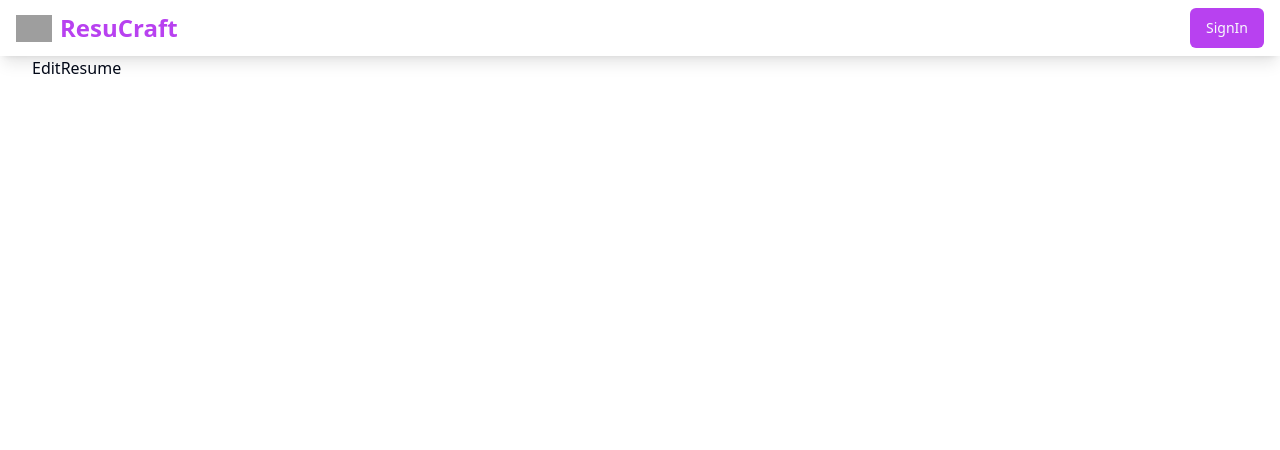
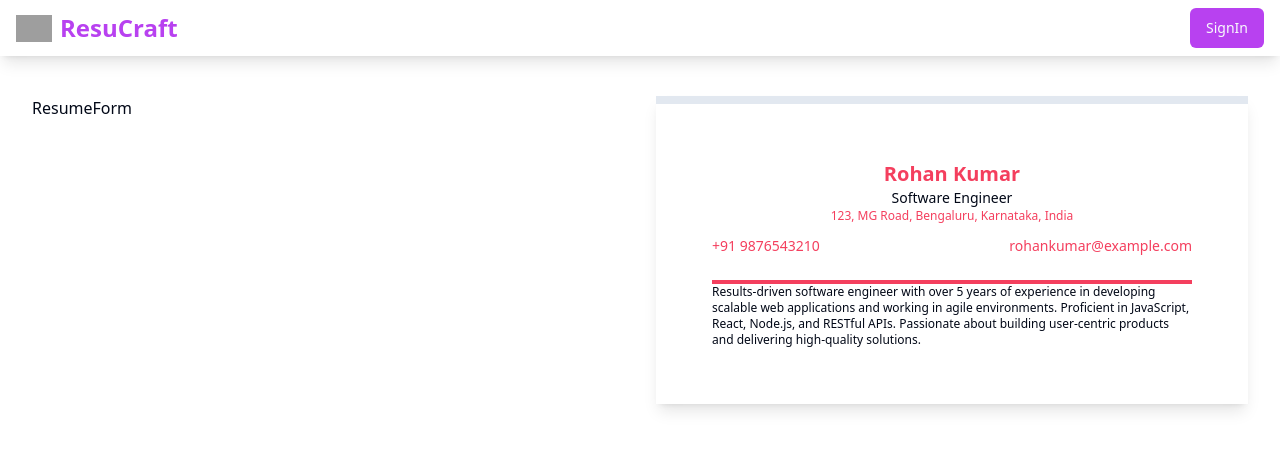
Before and after one commit to dhirajaryaa/AI-Resume-Builder, a React (Vite) app: page /dashboard/resume/1/edit in a window 1280 px wide. Shown: the top 450 px of the page. Built offline with nearby package versions, Linux system fonts and the light colour scheme; no server answers; grey boxes are pictures that could not be loaded.

Commit message:
style: resume preview section & personal details done

```diff
--- a/src/components/custom/Header.jsx
+++ b/src/components/custom/Header.jsx
@@ -1,10 +1,9 @@
 import { Button } from "../ui/button";
-import { Link, useLocation } from "react-router-dom";
+import { Link } from "react-router-dom";
 import { UserProfile } from "../index";
 import useUser from "@/hooks/useUser";
 
 const Header = () => {
-  const location = useLocation();
   const { user } = useUser();
 
   return (
@@ -17,7 +16,7 @@ const Header = () => {
         </span>
       </Link>
       {/* signin  */}
-      {user && location.pathname !== "/" ? (
+      {user ? (
         <UserProfile user={user} />
       ) : (
         <Link to={"/auth/signin"}>
--- /dev/null
+++ b/src/components/custom/resumeform/ResumeForm.jsx
@@ -0,0 +1,9 @@
+import React from 'react'
+
+const ResumeForm = () => {
+  return (
+    <div>ResumeForm</div>
+  )
+}
+
+export default ResumeForm
--- /dev/null
+++ b/src/components/custom/resumepreview/ResumePreview.jsx
@@ -0,0 +1,23 @@
+import React from 'react'
+import { resumeData } from '@/data/dummyResume'
+import { PersonalDetails, Summary } from './components'
+const ResumePreview = () => {
+  return (
+    <section className={`shadow-lg h-full p-14 border-t-8 border-[${resumeData.themeColor}]`} >
+     {/* personalDetails  */}
+      <PersonalDetails  resumeData={resumeData}/>
+
+     {/* summary */}
+    <Summary summary={resumeData.summary}/>
+     {/* education */}
+
+     {/* workExperience */}
+
+     {/* skills */}
+
+
+    </section>
+  )
+}
+
+export default ResumePreview
--- /dev/null
+++ b/src/components/custom/resumepreview/components/PersonalDetails.jsx
@@ -0,0 +1,34 @@
+import React from "react";
+
+const PersonalDetails = ({ resumeData }) => {
+  const { firstName, lastName, email, phone, address, jobRole } =
+    resumeData.personalDetails;
+  return (
+    <div>
+      <h2
+        className={`text-xl font-bold text-center`}
+        style={{ color: resumeData.themeColor }}
+      >
+        {firstName} {lastName}
+      </h2>
+      <h2 className={`text-sm font-medium text-center`}>{jobRole}</h2>
+      <h2
+        className="font-medium text-xs text-center"
+        style={{ color: resumeData.themeColor }}
+      >
+        {address}
+      </h2>
+      <div
+        className="flex items-center justify-between pt-3"
+        style={{ color: resumeData.themeColor }}
+      >
+        <h3 className="font-medium text-sm">{phone}</h3>
+        <h3 className="font-medium text-sm">{email}</h3>
+      </div>
+      <hr className='border-[2px] mt-6' style={{ borderColor: resumeData.themeColor }}/>
+    </div>
+
+  );
+};
+
+export default PersonalDetails;
--- /dev/null
+++ b/src/components/custom/resumepreview/components/Summary.jsx
@@ -0,0 +1,11 @@
+import React from 'react'
+
+const Summary = ({summary}) => {
+  return (
+    <div className='text-xs '>
+      {summary}
+    </div>
+  )
+}
+
+export default Summary
--- /dev/null
+++ b/src/components/custom/resumepreview/components/index.js
@@ -0,0 +1,3 @@
+import PersonalDetails from "./PersonalDetails";
+import Summary from "./Summary";
+export {PersonalDetails,Summary}
--- a/src/components/index.js
+++ b/src/components/index.js
@@ -2,4 +2,6 @@ import Header from "./custom/Header";
 import UserProfile from "./custom/UserProfile";
 import AddNewResume from "./custom/AddNewResume";
 import ResumeCard from "./custom/ResumeCard";
-export { Header , UserProfile, AddNewResume,ResumeCard};
+import ResumeForm from "./custom/resumeform/ResumeForm";
+import ResumePreview from "./custom/resumepreview/ResumePreview";
+export { Header , UserProfile, AddNewResume,ResumeCard,ResumeForm,ResumePreview};
--- /dev/null
+++ b/src/data/dummyResume.js
@@ -0,0 +1,98 @@
+export const resumeData = {
+  personalDetails: {
+    firstName: "Rohan",
+    lastName: "Kumar",
+    jobRole:     "Software Engineer",
+    email: "rohankumar@example.com",
+    phone: "+91 9876543210",
+    address: "123, MG Road, Bengaluru, Karnataka, India",
+    linkedIn: "https://www.linkedin.com/in/rohankumar",
+    github: "https://github.com/rohankumar",
+  },
+  themeColor:"#f43f5e",
+  summary:
+    "Results-driven software engineer with over 5 years of experience in developing scalable web applications and working in agile environments. Proficient in JavaScript, React, Node.js, and RESTful APIs. Passionate about building user-centric products and delivering high-quality solutions.",
+  education: [
+    {
+      degree: "Bachelor of Technology in Computer Science",
+      institution: "Indian Institute of Technology, Delhi",
+      yearOfCompletion: "2018",
+      marks: "8.5 CGPA",
+    },
+    {
+      degree: "Higher Secondary Certificate (HSC)",
+      institution: "Delhi Public School, R.K. Puram",
+      yearOfCompletion: "2014",
+      marks: "92%",
+    },
+  ],
+  workExperience: [
+    {
+      jobTitle: "Senior Software Engineer",
+      company: "Infosys Ltd.",
+      location: "Bengaluru, Karnataka",
+      startDate: "July 2021",
+      endDate: "Present",
+      responsibilities: [
+        "Led a team of 5 engineers to develop a microservices-based architecture for a customer management system, reducing response time by 30%.",
+        "Implemented RESTful APIs and integrated them with front-end applications using React and Redux.",
+        "Optimized SQL queries and improved database performance, resulting in a 25% reduction in query execution time.",
+        "Collaborated with cross-functional teams to define project requirements and deliverables.",
+      ],
+    },
+    {
+      jobTitle: "Software Engineer",
+      company: "Tata Consultancy Services",
+      location: "Mumbai, Maharashtra",
+      startDate: "July 2018",
+      endDate: "June 2021",
+      responsibilities: [
+        "Developed and maintained web applications using JavaScript, React, and Node.js.",
+        "Designed and implemented a caching mechanism to improve data retrieval speeds, resulting in a 20% increase in application performance.",
+        "Wrote unit and integration tests using Jest and Enzyme, achieving 90% test coverage for key modules.",
+        "Participated in code reviews and provided constructive feedback to peers.",
+      ],
+    },
+  ],
+  skills: [
+    "JavaScript",
+    "React",
+    "Node.js",
+    "Redux",
+    "Express",
+    "MongoDB",
+    "SQL",
+    "HTML/CSS",
+    "Git",
+    "Agile/Scrum",
+    "RESTful APIs",
+  ],
+  certifications: [
+    {
+      title: "Certified Kubernetes Application Developer (CKAD)",
+      institution: "The Linux Foundation",
+      year: "2021",
+    },
+    {
+      title: "AWS Certified Solutions Architect – Associate",
+      institution: "Amazon Web Services",
+      year: "2020",
+    },
+  ],
+  projects: [
+    {
+      projectName: "E-commerce Platform",
+      description:
+        "Developed a full-stack e-commerce platform using React, Node.js, and MongoDB. Implemented features such as user authentication, product catalog, shopping cart, and order management.",
+      technologies: ["React", "Node.js", "MongoDB", "Express", "JWT"],
+    },
+    {
+      projectName: "Task Management App",
+      description:
+        "Built a task management application with React and Redux for real-time task updates and notifications. Implemented features such as task creation, assignment, and deadline tracking.",
+      technologies: ["React", "Redux", "Firebase"],
+    },
+  ],
+  languages: ["English", "Hindi", "Kannada"],
+  interests: ["Cricket", "Traveling", "Reading Technology Blogs"],
+};
--- a/src/pages/index.js
+++ b/src/pages/index.js
@@ -1,6 +1,6 @@
 import SignIn from './SignIn';
 import Dashboard from './Dashboard';
 import Home from './Home';
-import EditResume from './resume/[resumeId]/edit';
+import EditResume from './resume/[resumeId]/edit/EditResume';
 
 export{SignIn,Dashboard,Home,EditResume};
--- /dev/null
+++ b/src/pages/resume/[resumeId]/edit/EditResume.jsx
@@ -0,0 +1,16 @@
+import { ResumeForm, ResumePreview } from '@/components'
+import React from 'react'
+
+const EditResume = () => {
+  return (
+    <main className='grid grid-cols-1 lg:grid-cols-2 mt-10 gap-8'>
+      {/* Resume Form section  */}
+      <ResumeForm />
+
+      {/* Resume Preview section  */}
+      <ResumePreview />
+    </main>
+  )
+}
+
+export default EditResume
--- a/src/pages/resume/[resumeId]/edit/index.jsx
+++ /dev/null
@@ -1,9 +0,0 @@
-import React from 'react'
-
-const EditResume = () => {
-  return (
-    <div>EditResume</div>
-  )
-}
-
-export default EditResume
```
